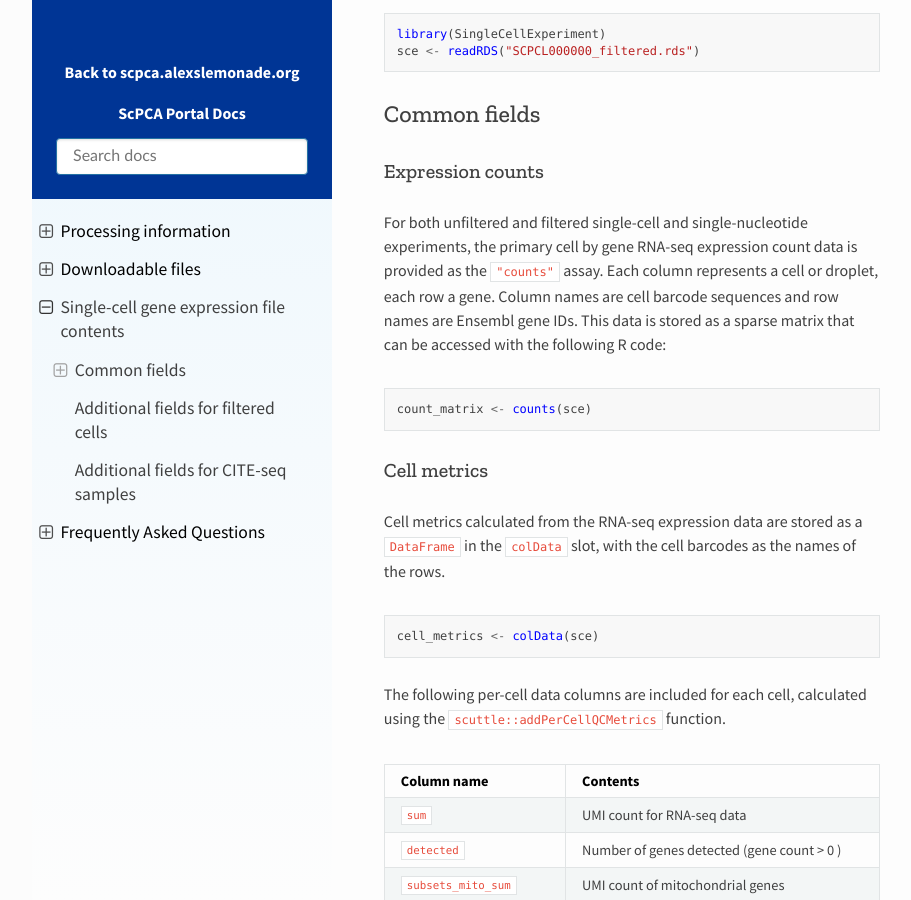
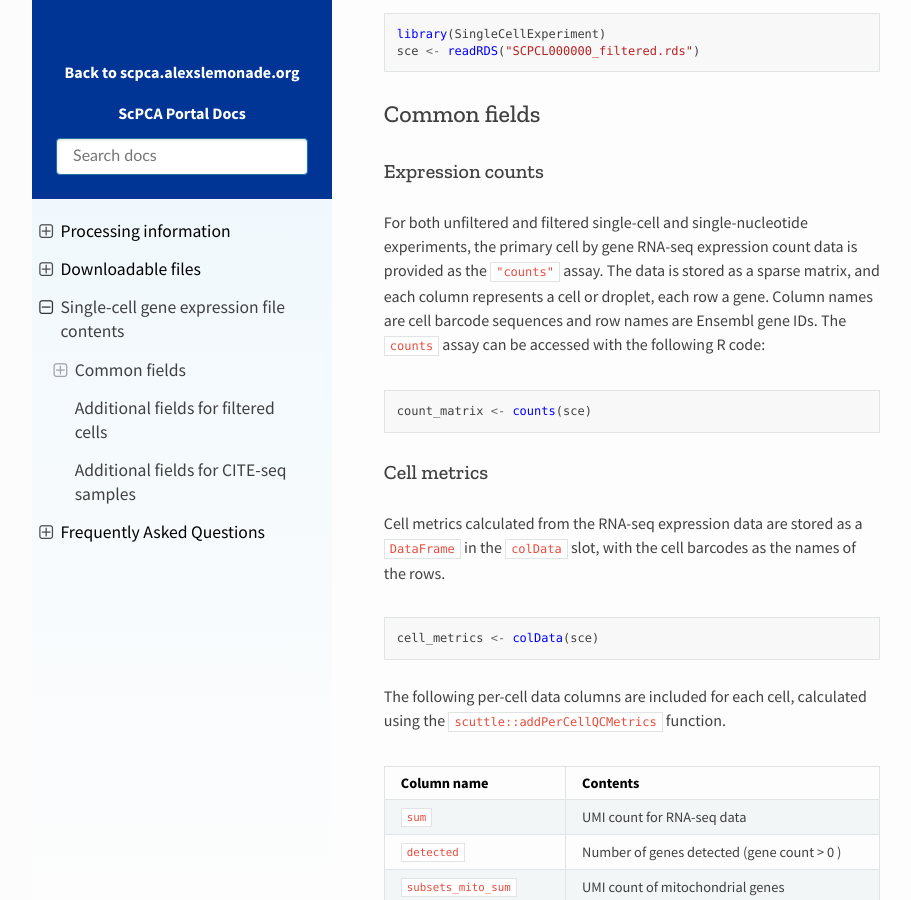
Before and after one commit to DongzeHE/scpca-docs, a Sphinx documentation site: the page built from docs/sce_file_contents.md, in a window 1280 px wide and 900 px high, scrolled down 565 px. Shown: the whole window, without its empty margins (158-1069 px from the left). Built offline with Sphinx 7.4.7 and the Read the Docs theme 2.0.0, drawn with Linux system fonts in a browser that asks for light colours; some of the changed text lies outside the part shown.

Commit message:
Apply suggestions from code review
Co-authored-by: Ally Hawkins <54039191+allyhawkins@users.noreply.github.com>

````diff
--- a/docs/sce_file_contents.md
+++ b/docs/sce_file_contents.md
@@ -18,9 +18,9 @@ sce <- readRDS("SCPCL000000_filtered.rds")
 ### Expression counts
 
 For both unfiltered and filtered single-cell and single-nucleotide experiments, the primary cell by gene RNA-seq expression count data is provided as the `"counts"` assay.
-Each column represents a cell or droplet, each row a gene.
+The data is stored as a sparse matrix, and each column represents a cell or droplet, each row a gene.
 Column names are cell barcode sequences and row names are Ensembl gene IDs.
-This data is stored as a sparse matrix that can be accessed with the following R code:
+The `counts` assay can be accessed with the following R code:
 
 ```r
 count_matrix <- counts(sce)
@@ -87,7 +87,7 @@ expt_metadata <- metadata(sce)
 
 ## Additional fields for filtered cells
 
-After {ref}`filtering for empty droplets <processing_information:Filtering cells>`, some additional fields are added to the `SingleCellExperiment` object.
+After {ref}`filtering and removing empty droplets <processing_information:Filtering cells>`, some additional fields are added to the `SingleCellExperiment` object.
 
 Within `colData`, we add the column `prob_compromised`, which denotes the probability that a cell is compromised (i.e., dead or damaged), as calculated by [`miQC`](https://bioconductor.org/packages/release/bioc/html/miQC.html).
 We also add to the `metadata` a `miQC_model` item, which includes the model that `miQC` fit to the data and which was used to calculate `prob_compromised`.
````
